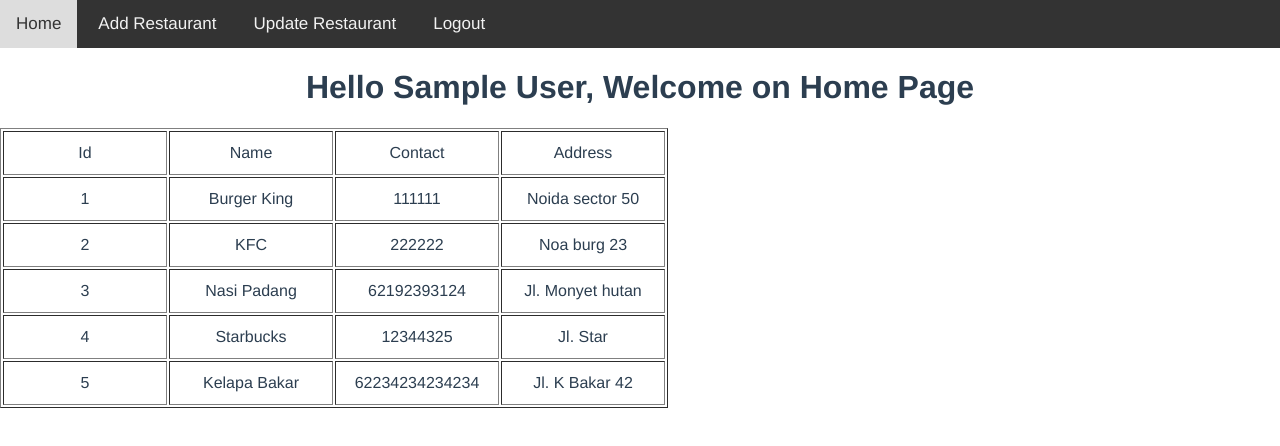
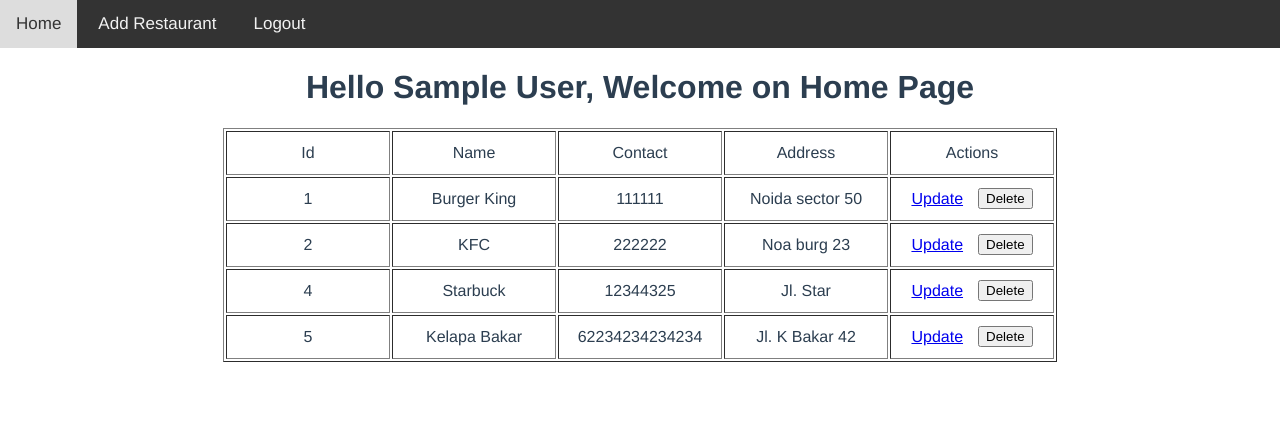
Before and after one commit to TheDP66/vuejs-resto-project, a Vue app: page / in a window 1280 px wide. Shown: the top 446 px of the page. Built offline with nearby package versions, Linux system fonts and the light colour scheme; data requests are answered from the project's data file; sample sign-in values are in the browser's storage.

Commit message:
add delete restaurant

```diff
--- a/src/App.vue
+++ b/src/App.vue
@@ -46,7 +46,7 @@ body {
 .register button,
 .login button,
 .add button,
-.update input {
+.update button {
   width: 320px;
   height: 40px;
   border: 1px solid skyblue;
--- a/src/assets/db.json
+++ b/src/assets/db.json
@@ -81,13 +81,7 @@
       "id": 2
     },
     {
-      "name": "Nasi Padang",
-      "address": "Jl. Monyet hutan",
-      "contact": "62192393124",
-      "id": 3
-    },
-    {
-      "name": "Starbucks",
+      "name": "Starbuck",
       "address": "Jl. Star",
       "contact": "12344325",
       "id": 4
--- a/src/components/HomePage.vue
+++ b/src/components/HomePage.vue
@@ -1,42 +1,87 @@
-<template>
-  <h1>Hello {{ name }}, Welcome on Home Page</h1>
-
-  <table border="1">
-    <tr>
-      <td>Id</td>
-      <td>Name</td>
-      <td>Contact</td>
-      <td>Address</td>
-    </tr>
-    <tr v-for="restaurant in restaurants" v-bind:key="restaurant.id">
-      <td>{{ restaurant.id }}</td>
-      <td>{{ restaurant.name }}</td>
-      <td>{{ restaurant.contact }}</td>
-      <td>{{ restaurant.address }}</td>
-    </tr>
-  </table>
-</template>
-
 <script setup>
 import { BE_URL } from "@/const/url";
 import axios from "axios";
-import { onMounted, ref } from "vue";
+import { onMounted, reactive, ref } from "vue";
 
 const name = ref("");
-const restaurants = ref([]);
+const restaurants = reactive({
+  data: [],
+});
+
+const deleteRestaurant = async (id) => {
+  if (confirm("Are you sure to delete?") === true)
+    try {
+      const res = await axios.delete(`${BE_URL}/restaurants/${id}`);
+      console.log("res", res);
+
+      alert("delete restaurant done");
+
+      fetchRestaurants();
+    } catch (error) {
+      alert("delete restaurant error");
+    }
+};
+
+const fetchRestaurants = async () => {
+  try {
+    let result = await axios.get(`${BE_URL}/restaurants`);
+    restaurants.data = result.data;
+  } catch (error) {
+    alert("fetch restaurants error");
+  }
+};
 
 onMounted(async () => {
   let user = localStorage.getItem("user-info");
   name.value = JSON.parse(user).name;
 
-  let result = await axios.get(`${BE_URL}/restaurants`);
-  restaurants.value = result.data;
+  fetchRestaurants();
 });
 </script>
 
+<template>
+  <h1>Hello {{ name }}, Welcome on Home Page</h1>
+
+  <div class="container">
+    <table border="1">
+      <tr>
+        <td>Id</td>
+        <td>Name</td>
+        <td>Contact</td>
+        <td>Address</td>
+        <td>Actions</td>
+      </tr>
+      <tr v-for="restaurant in restaurants.data" v-bind:key="restaurant.id">
+        <td>{{ restaurant.id }}</td>
+        <td>{{ restaurant.name }}</td>
+        <td>{{ restaurant.contact }}</td>
+        <td>{{ restaurant.address }}</td>
+        <td class="action">
+          <router-link :to="'/update/' + restaurant.id">Update</router-link>
+          <button @click="deleteRestaurant(restaurant.id)">Delete</button>
+        </td>
+      </tr>
+    </table>
+  </div>
+</template>
+
 <style>
+.container {
+  min-width: 100vh;
+  display: flex;
+  justify-content: center;
+  align-items: center;
+}
+
 td {
   width: 160px;
   height: 40px;
 }
+
+td.action {
+  gap: 15px;
+  display: flex;
+  align-items: center;
+  justify-content: center;
+}
 </style>
--- a/src/components/UpdatePage.vue
+++ b/src/components/UpdatePage.vue
@@ -1,5 +1,85 @@
-<script setup></script>
+<script setup>
+import { BE_URL } from "@/const/url";
+import router from "@/router";
+import axios from "axios";
+import { onMounted, reactive, ref } from "vue";
+import { useRoute } from "vue-router";
+
+const init_value = {
+  name: "",
+  address: "",
+  contact: "",
+};
+
+const route = useRoute();
+const name = ref("");
+const restaurant = reactive(init_value);
+
+const updateRestaurant = async () => {
+  try {
+    console.log("masuk");
+    const result = await axios.put(
+      `${BE_URL}/restaurants/${route.params.id}`,
+      restaurant
+    );
+
+    console.log("result", result);
+
+    alert("update restaurant done");
+    Object.assign(restaurant, {
+      name: "",
+      address: "",
+      contact: "",
+    });
+
+    router.push("/");
+  } catch (error) {
+    alert("update restaurant error");
+  }
+};
+
+onMounted(async () => {
+  try {
+    let user = localStorage.getItem("user-info");
+    name.value = JSON.parse(user).name;
+
+    const result = await axios.get(`${BE_URL}/restaurants/${route.params.id}`);
+
+    console.log("result", result);
+    Object.assign(restaurant, result.data);
+  } catch (error) {
+    alert(error.message);
+    router.push("/");
+  }
+});
+</script>
 
 <template>
-  <h1>Update page</h1>
+  <h1>Hello {{ name }}, Welcome on Update Page</h1>
+
+  <div class="update">
+    <input
+      type="text"
+      :value="restaurant.name"
+      @input="(e) => (restaurant.name = e.target.value)"
+      name="name"
+      placeholder="Enter name"
+    />
+    <input
+      type="text"
+      :value="restaurant.address"
+      @input="(e) => (restaurant.address = e.target.value)"
+      name="address"
+      placeholder="Enter address"
+    />
+    <input
+      type="text"
+      :value="restaurant.contact"
+      @input="(e) => (restaurant.contact = e.target.value)"
+      name="contact"
+      placeholder="Enter contact"
+    />
+
+    <button v-on:click="updateRestaurant">Update new restaurant</button>
+  </div>
 </template>
--- a/src/layouts/HeaderLayout.vue
+++ b/src/layouts/HeaderLayout.vue
@@ -13,7 +13,6 @@ const logOut = () => {
   <header class="nav">
     <router-link :to="{ name: 'Home' }">Home</router-link>
     <router-link :to="{ name: 'Add' }">Add Restaurant</router-link>
-    <router-link :to="{ name: 'Update' }">Update Restaurant</router-link>
     <a v-on:click="logOut">Logout</a>
   </header>
 </template>
--- a/src/router.js
+++ b/src/router.js
@@ -36,7 +36,7 @@ const routes = [
   {
     name: "Update",
     component: UpdatePageVue,
-    path: "/update",
+    path: "/update/:id",
     meta: {
       layout: AppLayoutVue,
     },
```
Also changed, not shown: 1 other file (tests, documents, lock files or other folders).
